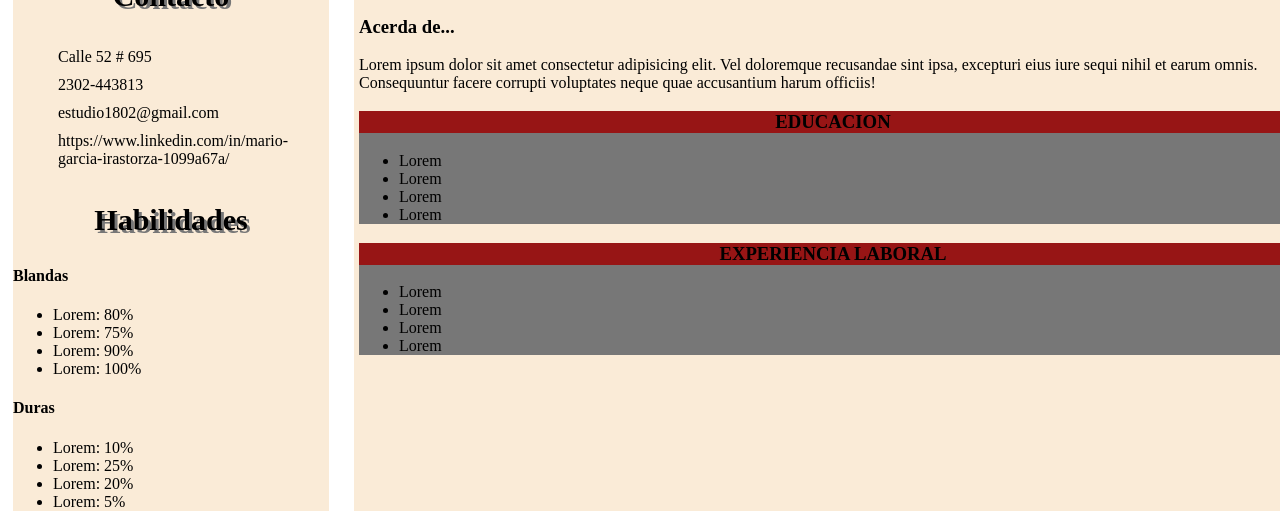
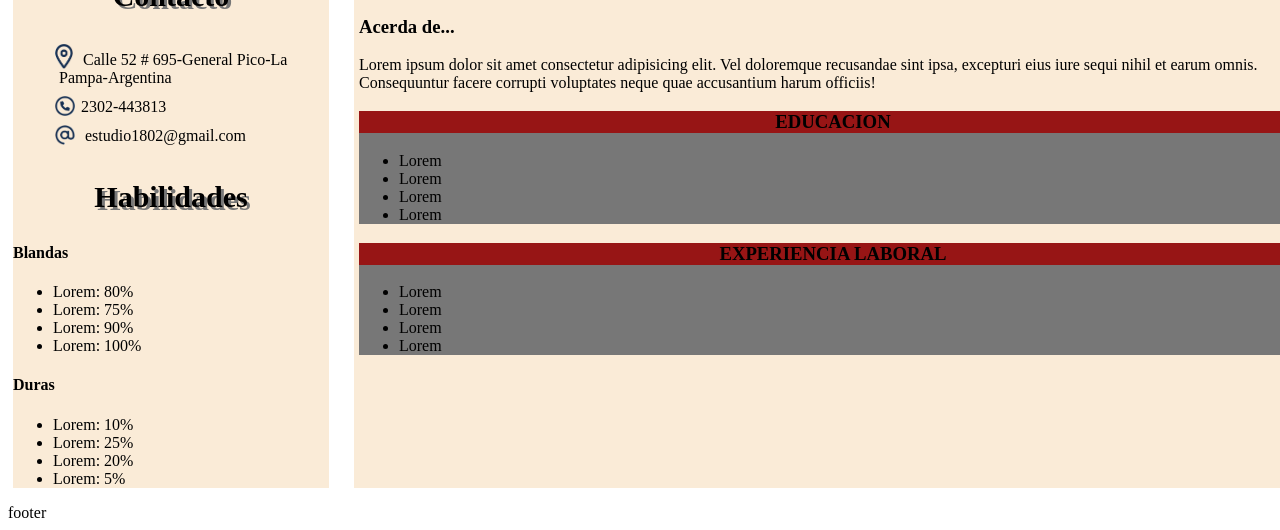
Before and after one commit to Marito048/codoacodo-front-endHTML, a plain HTML site: page index.html in a window 1280 px wide. Shown: the part 322-852 px from the top of the page. Drawn offline with Linux system fonts and the light colour scheme.

Commit message:
Acomodando

```diff
--- a/index.html
+++ b/index.html
@@ -5,6 +5,8 @@
     <meta http-equiv="X-UA-Compatible" content="IE=edge">
     <meta name="viewport" content="width=device-width, initial-scale=1.0">
     <link rel="stylesheet" href="styles.css">
+    <script src="https://kit.fontawesome.com/fd2b997f2d.js" crossorigin="anonymous"></script>
+
     <title>Portfolio</title>
   </head>
   <body>
@@ -24,10 +26,10 @@
           <article class="contact">
             <h3>Contacto</h3>
               <ul id="contact">
-                <li>Calle 52 # 695 </li>
-                <li>2302-443813 </li>
-                <li>estudio1802@gmail.com </li>
-                <li>https://www.linkedin.com/in/mario-garcia-irastorza-1099a67a/</li>
+                <li><img src="/img/iconAdress.png" width="18" height="25"/> Calle 52 # 695-General Pico-La Pampa-Argentina </li>
+                <li><img src="img/iconPhone.png" width="20" height="20" />2302-443813 </li>
+                <li><img src="/img/iconEmail.png" width="20" height="20" /> estudio1802@gmail.com </li>
+
               </ul>
           </article>
           <article class="skills">
@@ -86,7 +88,19 @@
             </ul>
         </article>
       </section>
+
+
+
+
+
+
+      </ul>
+
+
     </main>
+    <footer class="footer">
+      footer
+    </footer>
 
   </body>
 </html>
--- a/styles.css
+++ b/styles.css
@@ -50,10 +50,16 @@ border: 0;
 }
 #contact li{
     list-style-type:none;
+    margin: 1px;
     padding: 5px;
 }
+#contact img {
+    margin: -4px;
+    padding: 0px 10px 0px 0px;;
+
+}
 .banner{
-    background-color: antiquewhite;
+    background-color: #faebd7;
     padding: 0px 5px 0px 5px;
     margin: 0px -40px 50px 50px;
     position:absolute;
@@ -67,7 +73,7 @@ border: 0;
 .person{
 
     position:relative;
-    background-color: antiquewhite;
+    background-color: #faebd7;
     padding: 0px 0px 0px 0px;
     top:0;
     left: -5px;
@@ -100,3 +106,6 @@ border: 0;
     font-size: 30px;
     text-shadow: 0.1em 0.1em 0.01em #777;
 }
+#footer{
+    border: 2px  #7b18d8 solid;
+}
```
Also changed, not shown: img/iconAdress.png (added), img/iconEmail.png (added), img/iconPhone.png (added).
